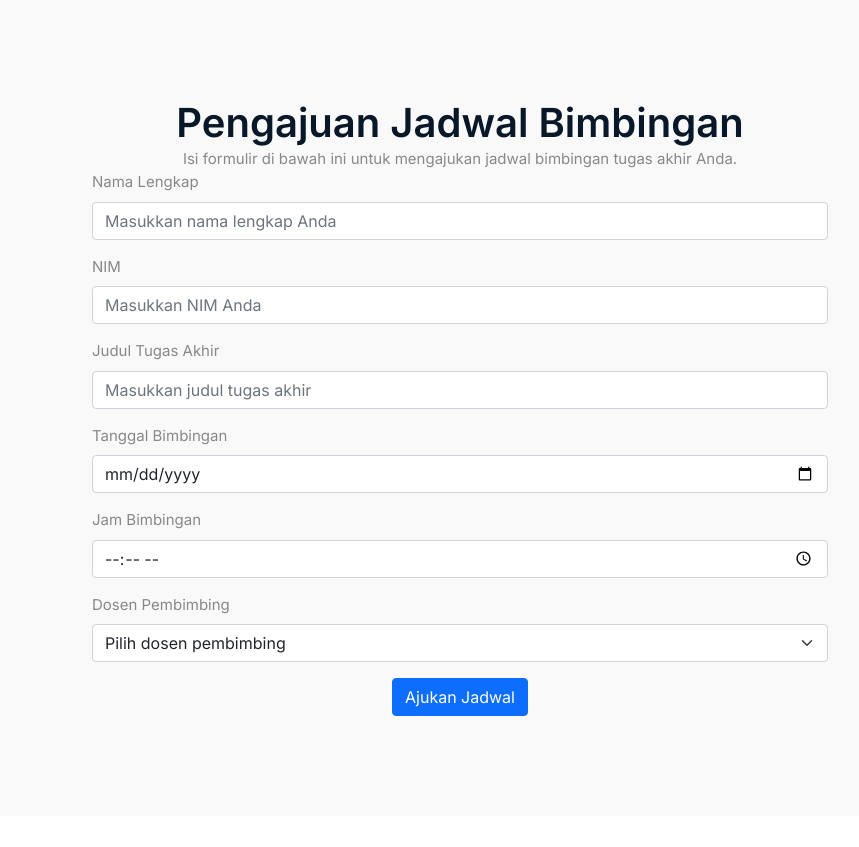
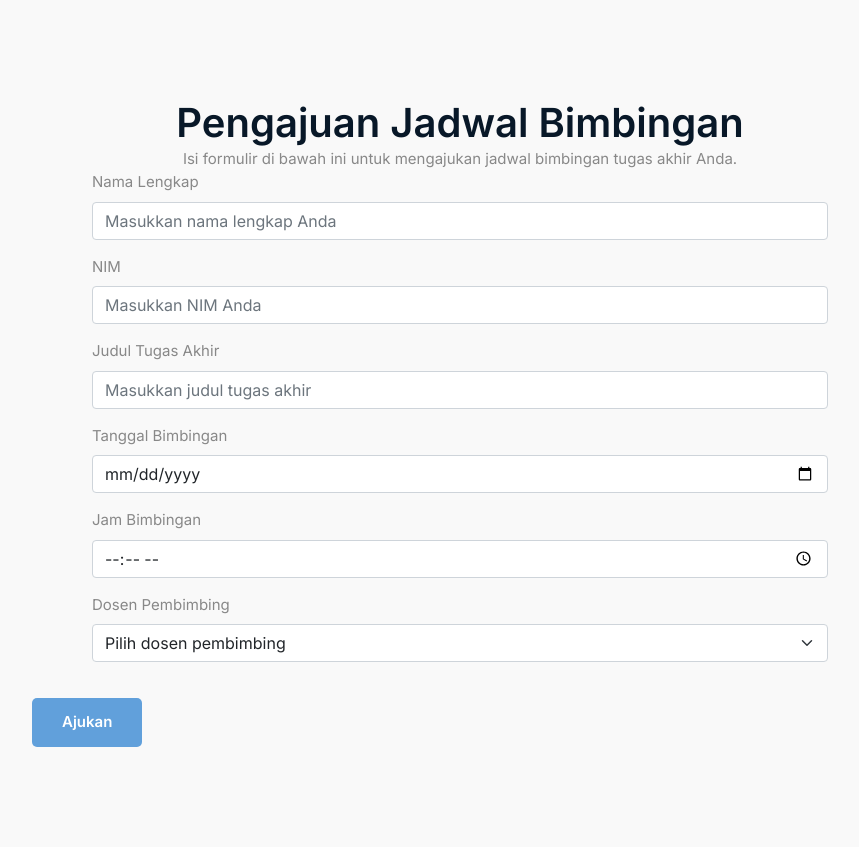
Before and after one commit to Royhan67102/nufi, a PHP site: page /form_pengajuanTA.html in a window 1280 px wide. Shown: the part 301-1148 px from the top of the page, without its empty margins (180-1039 px from the left). Before the commit the page ends 1017 px from the top, so only its background shows below. Run offline with PHP 8.4, Linux system fonts and the light colour scheme; some libraries are stand-ins or nearby versions.

Commit message:
update lagi

```diff
--- a/root/form_pengajuanTA.html
+++ b/root/form_pengajuanTA.html
@@ -95,8 +95,8 @@
                                     <option value="Dr. Siti">Dr. Siti</option>
                                 </select>
                             </div>
-                            <div class="text-center">
-                                <button type="submit" class="btn btn-primary">Ajukan Jadwal</button>
+                            <div class="button add-list-button" style="margin-top: 20px; margin-left: -60px;">
+                                <a href="#" class="btn">Ajukan</a>
                             </div>
                         </form>
                     </div>
```
Also changed, not shown: root/assets/css/tambahan.css (line endings or trailing spaces).
